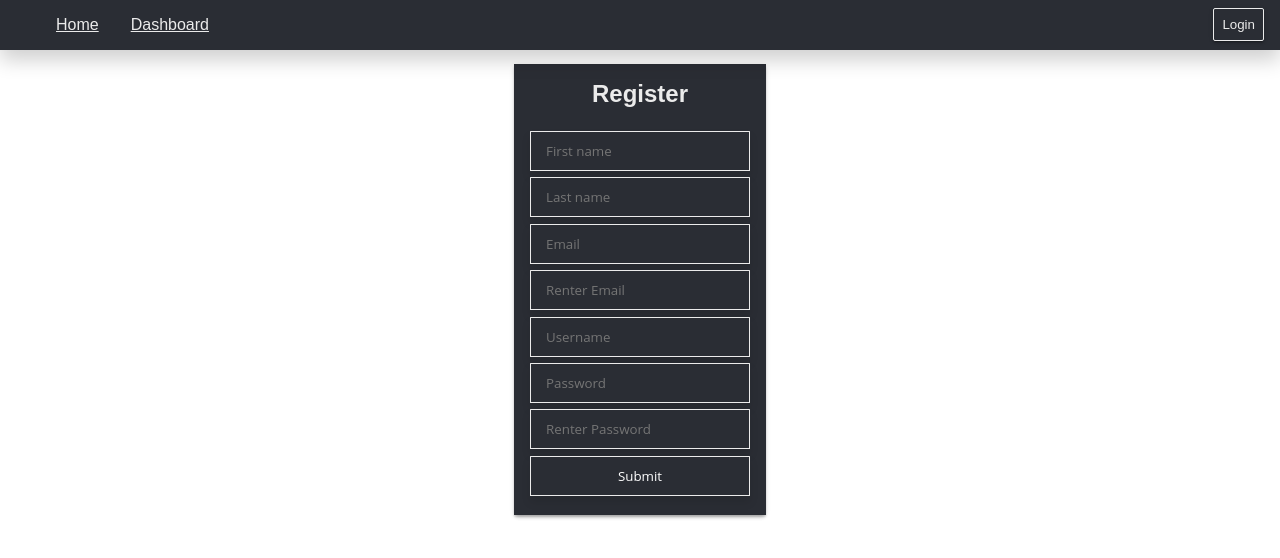
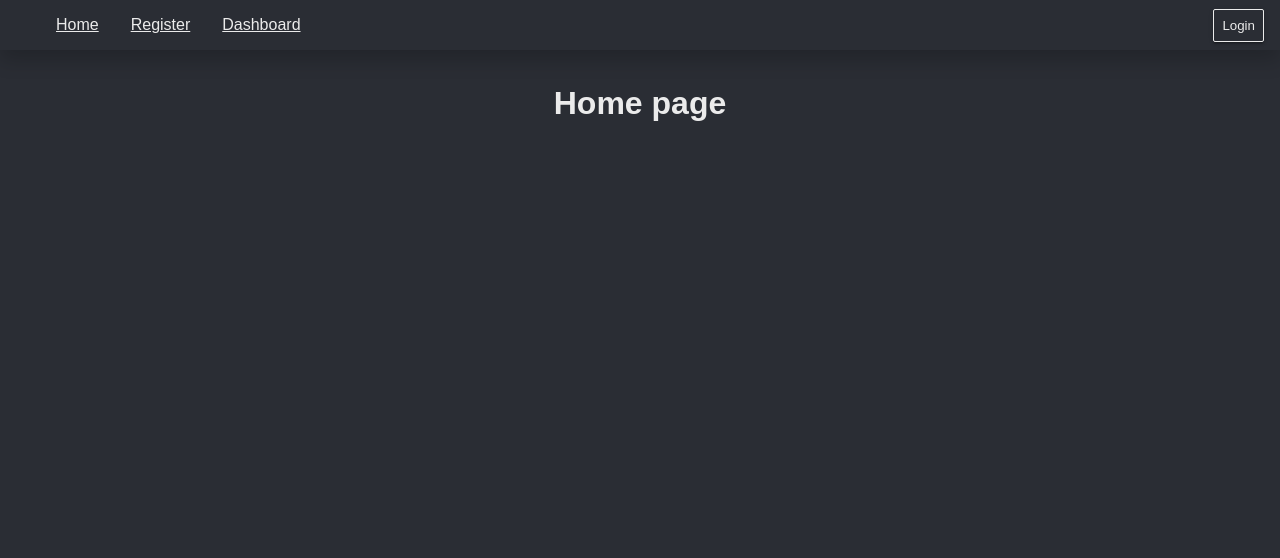
Before and after one commit to Oscmage/tournament-page, a React (Create React App) app in the folder frontend/: page / in a window 1280 px wide. Shown: the top 558 px of the page. Built offline with nearby package versions, Linux system fonts and the light colour scheme.

Commit message:
Update css.

```diff
--- a/frontend/src/App.tsx
+++ b/frontend/src/App.tsx
@@ -1,11 +1,12 @@
 import "./App.css";
 import "./css/Main.css";
 import * as React from "react";
-import FirstPage from "./presentationComponents/FirstPage";
+import Home from "./presentationComponents/Home";
 import { BrowserRouter as Router, Route, Switch } from "react-router-dom";
 import Dashboard from "./presentationComponents/Dashboard";
 import PrivateRoute from "./presentationComponents/PrivateRoute";
 import { MenuContainer } from "./containerComponents/Menu";
+import { RegisterContainer } from "./containerComponents/Register";
 
 class App extends React.Component {
   public render() {
@@ -14,7 +15,8 @@ class App extends React.Component {
         <div>
           <MenuContainer />
           <Switch>
-            <Route exact path="/" component={FirstPage} />
+            <Route exact path="/" component={Home} />
+            <Route exact path="/register" component={RegisterContainer} />
             <PrivateRoute path="/dashboard" component={Dashboard} />
           </Switch>
         </div>
--- a/frontend/src/css/Home.css
+++ b/frontend/src/css/Home.css
@@ -1,4 +1,4 @@
-.FirstPage {
+.Home {
   padding: 4rem 2rem 2rem 2rem;
   display: flex;
   justify-content: center;
--- a/frontend/src/css/Main.css
+++ b/frontend/src/css/Main.css
@@ -1,5 +1,13 @@
 * {
   box-sizing: border-box;
+}
+
+html,
+body,
+#root {
+  width: 100%;
+  height: 100%;
+  background-color: rgba(42, 45, 52, 1);
 }
 
 form {
@@ -11,6 +19,10 @@ form {
 input {
   width: 200px;
   margin: 5px;
+}
+
+h1 {
+  color: #ebebeb;
 }
 
 h2 {
--- a/frontend/src/css/Menu.css
+++ b/frontend/src/css/Menu.css
@@ -25,22 +25,25 @@
   display: flex;
   justify-content: center;
   align-items: center;
-  padding: 0.5rem 1rem;
+  padding: 0.3125rem 1rem;
 }
 
-.LoginContainer  {
+.LoginContainer {
   display: flex;
   flex-direction: column;
+  justify-content: center;
 }
 
 .Login {
   position: fixed;
   right: 0;
+  top: 50px;
 }
 
 .Logout {
   position: fixed;
   right: 0;
+  top: 50px;
 }
 
 .Avatar {
--- a/frontend/src/css/Register.css
+++ b/frontend/src/css/Register.css
@@ -2,6 +2,7 @@
   display: flex;
   background-color: rgba(42, 45, 52, 1);
   padding: 1rem;
+  justify-content: center;
 }
 
 .Register h2 {
--- a/frontend/src/presentationComponents/FirstPage.tsx
+++ /dev/null
@@ -1,18 +0,0 @@
-import * as React from "react";
-import { RegisterContainer } from "../containerComponents/Register";
-import Card from "./Card";
-import "../css/Home.css";
-
-class FirstPage extends React.Component {
-  public render() {
-    return (
-      <div className="FirstPage">
-        <Card>
-          <RegisterContainer />
-        </Card>
-      </div>
-    );
-  }
-}
-
-export default FirstPage;
--- /dev/null
+++ b/frontend/src/presentationComponents/Home.tsx
@@ -0,0 +1,14 @@
+import * as React from "react";
+import "../css/Home.css";
+
+class Home extends React.Component {
+  public render() {
+    return (
+      <div className="Home">
+        <h1>Home page</h1>
+      </div>
+    );
+  }
+}
+
+export default Home;
--- a/frontend/src/presentationComponents/Login.tsx
+++ b/frontend/src/presentationComponents/Login.tsx
@@ -1,6 +1,6 @@
 import * as React from "react";
 import LoginForm from "./LoginForm";
-import { Redirect, withRouter } from "react-router-dom";
+import { withRouter } from "react-router-dom";
 import { IUser } from "../interface/State";
 import "../css/Login.css";
 
@@ -11,22 +11,14 @@ class Login extends React.Component<
     loggedIn: boolean;
     user: IUser;
   },
-  { redirect: boolean }
+  {}
 > {
   public constructor(props: any) {
     super(props);
-    this.state = {
-      redirect: false
-    };
+    this.state = {};
   }
 
   public render() {
-    const { redirect } = this.state;
-
-    if (redirect) {
-      return <Redirect to="/dashboard" />;
-    }
-
     if (this.props.user) {
       return (
         <div className="Logout">
@@ -44,9 +36,6 @@ class Login extends React.Component<
 
   private onLogin = (username: string, password: string): Promise<boolean> => {
     return this.props.onLogin(username, password).then(() => {
-      this.setState({
-        redirect: true
-      });
       return Promise.resolve(true);
     });
   };
--- a/frontend/src/presentationComponents/Menu.tsx
+++ b/frontend/src/presentationComponents/Menu.tsx
@@ -42,6 +42,9 @@ class Menu extends React.Component<
               <Link to="/">Home</Link>
             </li>
             <li>
+              <Link to="/register">Register</Link>
+            </li>
+            <li>
               <Link to="/dashboard">Dashboard</Link>
             </li>
           </ul>
--- a/frontend/src/presentationComponents/Register.tsx
+++ b/frontend/src/presentationComponents/Register.tsx
@@ -3,6 +3,7 @@ import IRegisterUser from "./../interface/User";
 import RegisterForm from "./RegisterForm";
 import { Registration } from "../interface/State";
 import "../css/Register.css";
+import Card from "./Card";
 
 class Register extends React.Component<
   {
@@ -20,7 +21,9 @@ class Register extends React.Component<
     if (!reg) {
       return (
         <div className="Register">
-          <RegisterForm onRegister={this.props.onRegister} />
+          <Card>
+            <RegisterForm onRegister={this.props.onRegister} />
+          </Card>
         </div>
       );
     } else {
```
